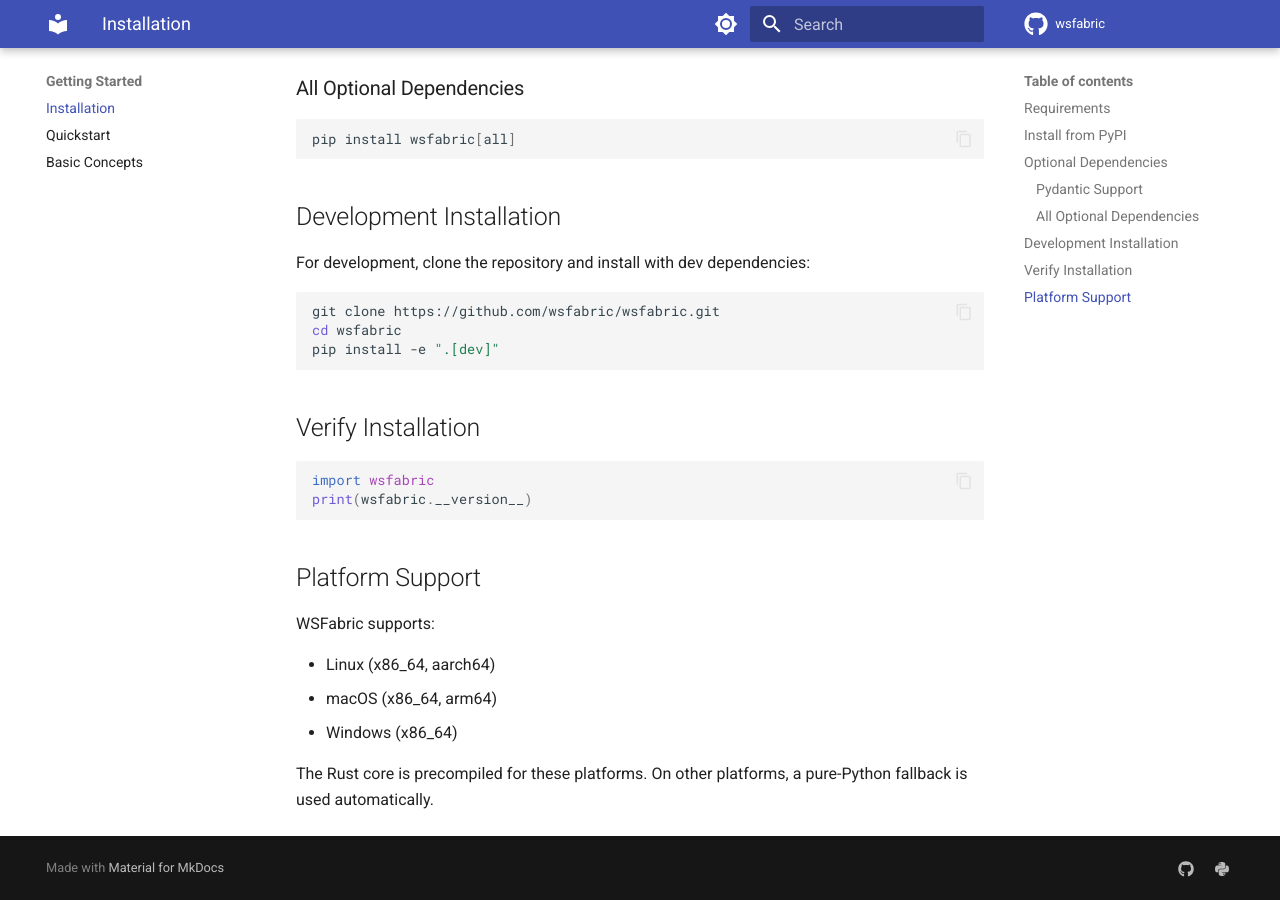
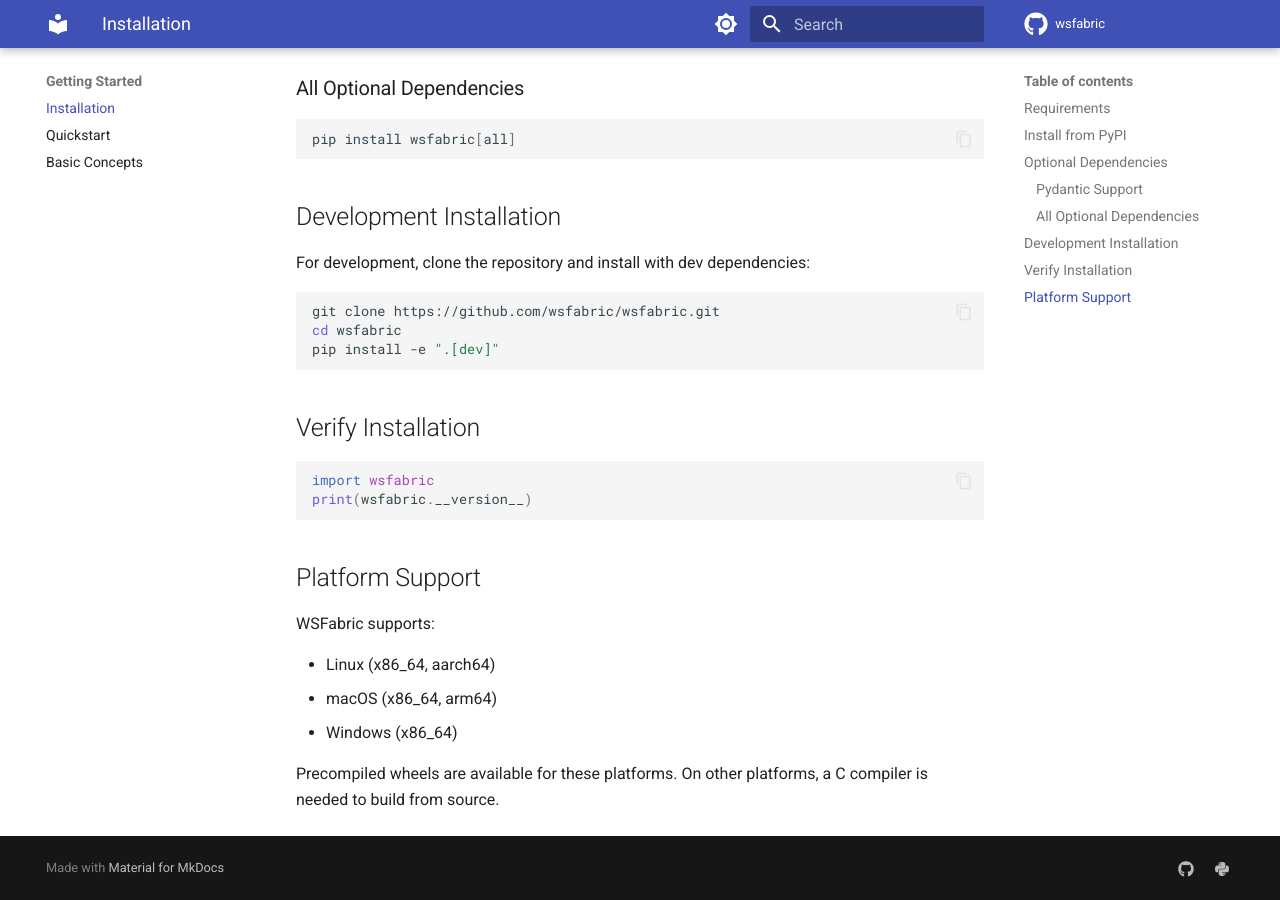
Before and after one commit to omidroshani/jetsocket, an MkDocs documentation site: the page built from docs/getting-started/installation.md, in a window 1280 px wide and 900 px high, scrolled down 704 px. Built offline with MkDocs 1.6.1 and Material for MkDocs 9.7.7, drawn with Linux system fonts in a browser that asks for light colours; comment, search, counter and statistics services are not loaded; some of the changed text lies outside the part shown.

Commit message:
Update all docs and references from Rust to Cython
- README: Cython-powered, updated architecture diagram
- __init__.py: updated module docstring
- docs: installation, index, changelog updated
- _core.pyi: updated docstrings
- SECURITY_AUDIT.md: updated mask generation reference
- Removed stale egg-info

```diff
--- a/docs/getting-started/installation.md
+++ b/docs/getting-started/installation.md
@@ -3,7 +3,7 @@
 ## Requirements
 
 - Python 3.9 or higher
-- No required dependencies (pure Python with optional Rust extensions)
+- No required dependencies (Cython-optimized C extension included)
 
 ## Install from PyPI
 
@@ -54,4 +54,4 @@
 - macOS (x86_64, arm64)
 - Windows (x86_64)
 
-The Rust core is precompiled for these platforms. On other platforms, a pure-Python fallback is used automatically.
+Precompiled wheels are available for these platforms. On other platforms, a C compiler is needed to build from source.
--- a/src/wsfabric/__init__.py
+++ b/src/wsfabric/__init__.py
@@ -1,7 +1,7 @@
 """WSFabric — Production-grade, resilient WebSocket library for Python.
 
 WSFabric provides a high-performance, memory-efficient WebSocket client with:
-- Rust-powered frame parsing and compression
+- Cython-optimized frame parsing and compression
 - Automatic reconnection with exponential backoff
 - Heartbeat management (ping/pong)
 - Message buffering with replay-on-reconnect
```
Also changed, not shown: README.md (+6 -6 lines), SECURITY_AUDIT.md (+1 -1 lines), docs/index.md (+1 -1 lines), docs/reference/changelog.md (+1 -1 lines), 3 other files.
